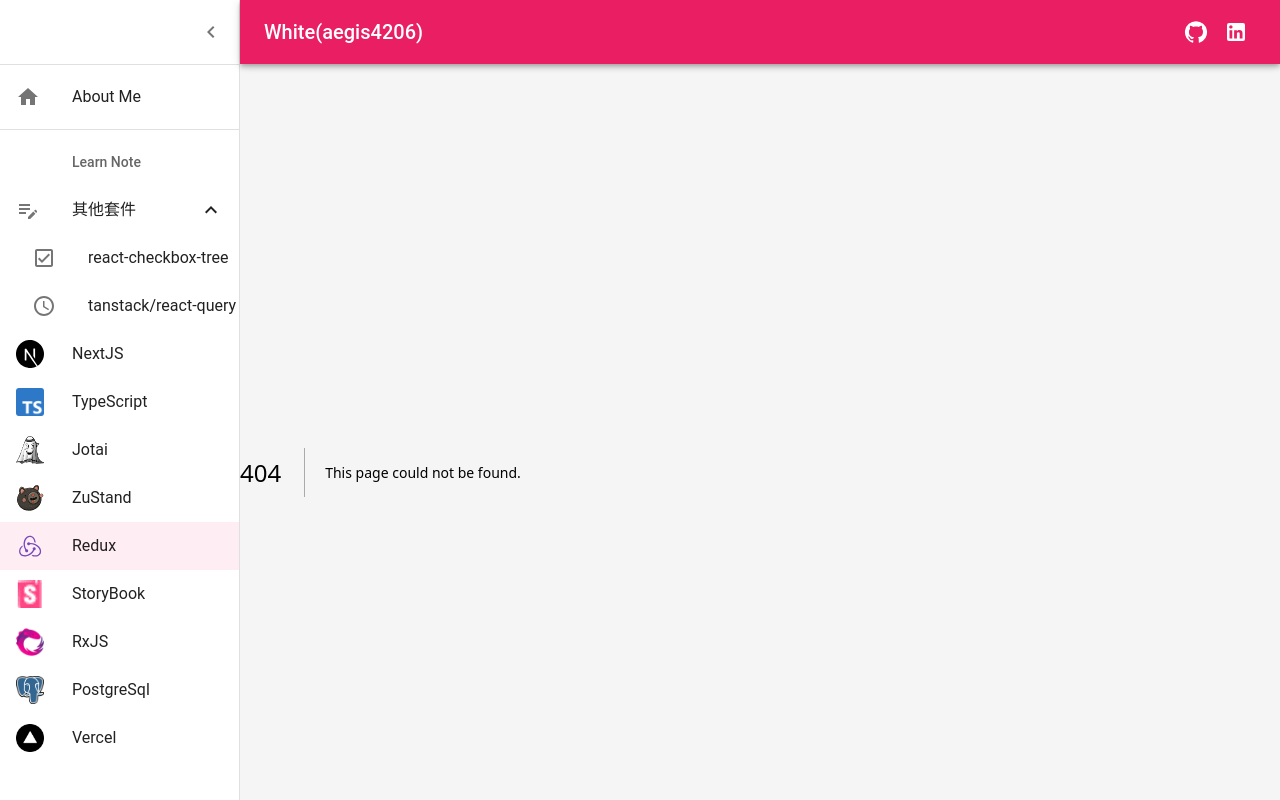
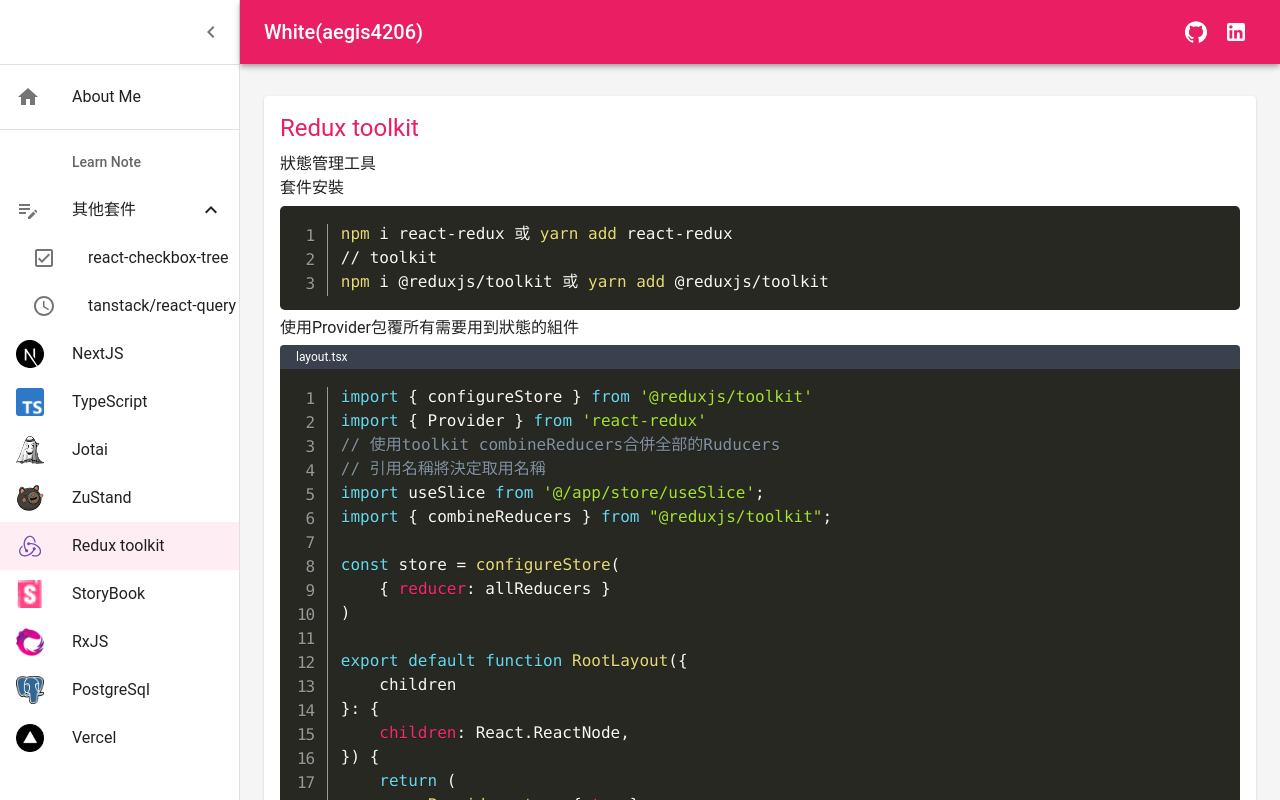
Before and after one commit to aegis4206/my-blog, a Next.js app: page /Redux in a window 1280 px wide. Before the commit this address had no page. Built offline with nearby package versions, Linux system fonts and the light colour scheme.

Commit message:
feat(Redux): 新增RTK筆記

```diff
--- a/app/(Other)/react-checkbox-tree/page.tsx
+++ b/app/(Other)/react-checkbox-tree/page.tsx
@@ -59,14 +59,14 @@
                 <Typography variant="h5" color="primary" gutterBottom>
                     react-checkbox-tree
                 </Typography>
-                <Typography >
+                <Typography>
                     樹狀checkbox生成工具，可客製化參數較多。
                 </Typography>
-                <Typography >
+                <Typography>
                     套件安裝
                 </Typography>
                 <CodeHighlight language="bash" code={installCode} />
-                <Typography >
+                <Typography>
                     與其他UI庫內的Tree差不多，一樣為value、label、children
                 </Typography>
                 <CodeHighlight code={code} />
--- a/app/@component/listItems.tsx
+++ b/app/@component/listItems.tsx
@@ -150,7 +150,7 @@
       icon: iconsFormat(zustand)
     },
     {
-      title: 'Redux',
+      title: 'Redux toolkit',
       path: '/Redux',
       icon: iconsFormat(redux)
     },
@@ -183,6 +183,6 @@
         Learn Note
       </ListSubheader>
       <List listArr={list} />
-    </React.Fragment >
+    </React.Fragment>
   )
 };
--- a/app/@component/prism/CodeHighlight.tsx
+++ b/app/@component/prism/CodeHighlight.tsx
@@ -35,7 +35,7 @@
                     {code}
                 </code>
             </pre>
-        </div >
+        </div>
     );
 };
 
--- /dev/null
+++ b/app/Redux/page.tsx
@@ -0,0 +1,110 @@
+import type { Metadata } from 'next'
+import React from 'react'
+import { Grid, Typography, Paper } from '@mui/material'
+export const metadata: Metadata = {
+    title: "learn daily note - Redux",
+    description: 'Redux',
+}
+import CodeHighlight from '@/app/@component/prism/CodeHighlight';
+
+const Redux = () => {
+    const installCode = `npm i react-redux 或 yarn add react-redux
+// toolkit
+npm i @reduxjs/toolkit 或 yarn add @reduxjs/toolkit`
+
+
+    const providerCode = `import { configureStore } from '@reduxjs/toolkit'
+import { Provider } from 'react-redux'
+// 使用toolkit combineReducers合併全部的Ruducers
+// 引用名稱將決定取用名稱
+import useSlice from '@/app/store/useSlice';
+import { combineReducers } from "@reduxjs/toolkit";
+
+const store = configureStore(
+    { reducer: allReducers }
+)
+
+export default function RootLayout({
+    children
+}: {
+    children: React.ReactNode,
+}) {
+    return (
+        <Provider store={store}>
+            {children}
+        </Provider>
+    )
+}`
+
+    const storeCode = `import { createSlice } from "@reduxjs/toolkit";
+// 設定初始值
+const initialState = {
+    state: 1
+}
+
+const useSlice = createSlice({
+    // store名稱
+    name: 'state',
+    // 初始值
+    initialState,
+    reducers: {
+        setState: (allState, action) => {
+            // 傳入參數action.playload
+            allState.state = action.playload
+        }
+    }
+})
+
+export const { setState } = useSlice.actions;
+export default useSlice.reducer;   `
+
+    const useCode = `import { useSelector, useDispatch } from 'react-redux';
+// 引入store方法
+import { setState } from '../store/useSlice';
+
+// 引用名稱useSlice
+const state = useSelector((state) => state.useSlice.state);
+const dispatch = useDispatch();
+
+// 變更變數方法 傳入playload
+dispatch(setState(newValue));`
+
+    return (
+        <Grid item xs={12} md={12}>
+            <Paper
+                sx={{
+                    p: 2,
+                    display: 'flex',
+                    flexDirection: 'column',
+                    height: '100%',
+                }}
+            >
+                <Typography variant="h5" color="primary" gutterBottom>
+                    Redux toolkit
+                </Typography>
+                <Typography>
+                    狀態管理工具
+                </Typography>
+                <Typography>
+                    套件安裝
+                </Typography>
+                <CodeHighlight language="bash" code={installCode} />
+                <Typography>
+                    使用Provider包覆所有需要用到狀態的組件
+                </Typography>
+                <CodeHighlight title="layout.tsx" code={providerCode} />
+                <Typography>
+                    創建store
+                </Typography>
+                <CodeHighlight title="useSlice.jsx" code={storeCode} />
+                <Typography>
+                    useSelector(取用變數)、useDispatch(變更變數)
+                </Typography>
+                <CodeHighlight code={useCode} />
+            </Paper>
+        </Grid>
+
+    )
+}
+
+export default Redux
```
Also changed, not shown: app/(Other)/react-query/page.tsx (+6 -6 lines), app/Jotai/page.tsx (+5 -5 lines), app/TypeScript/page.tsx (+4 -4 lines), app/ZuStand/page.tsx (+6 -6 lines).
